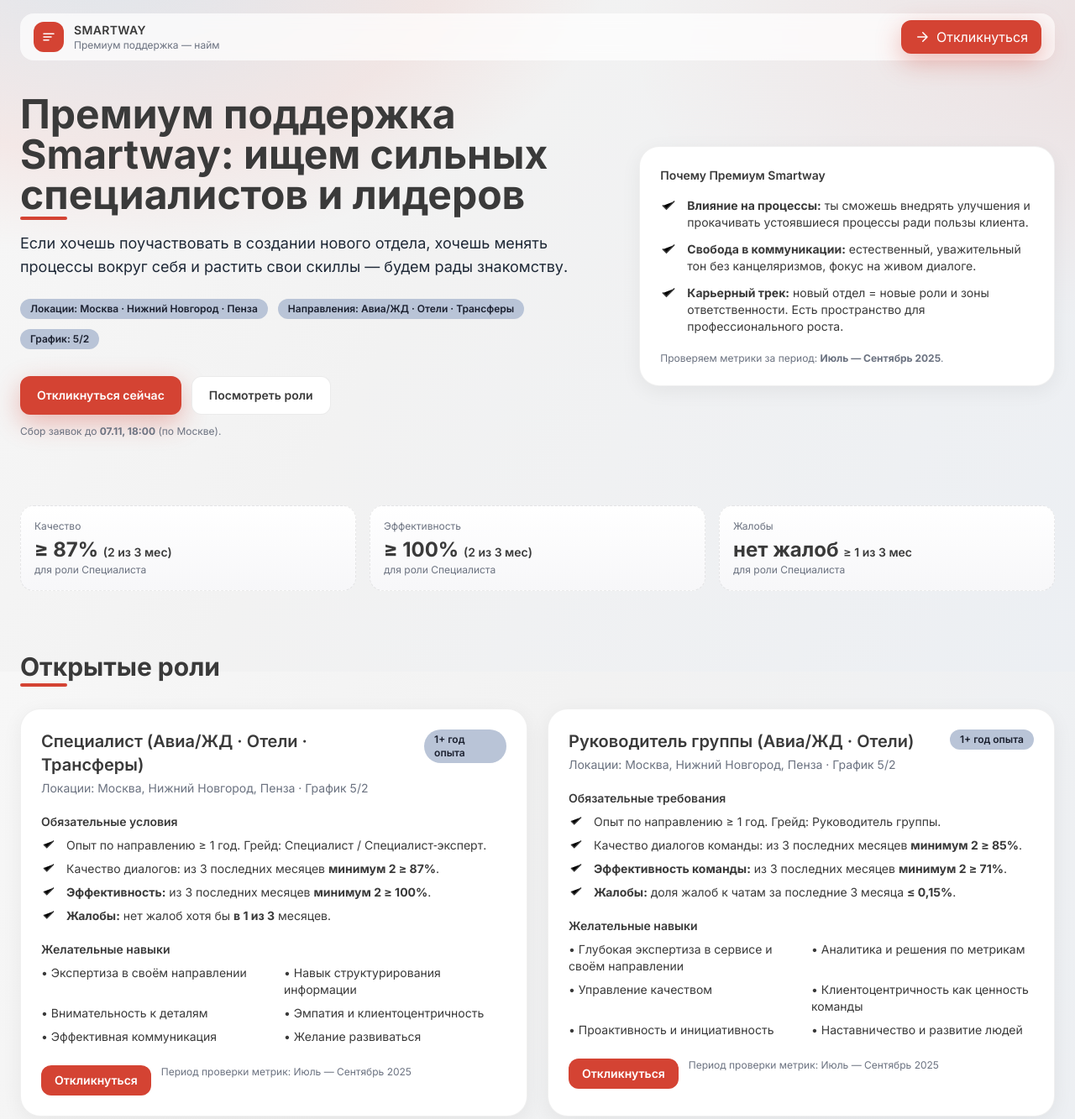
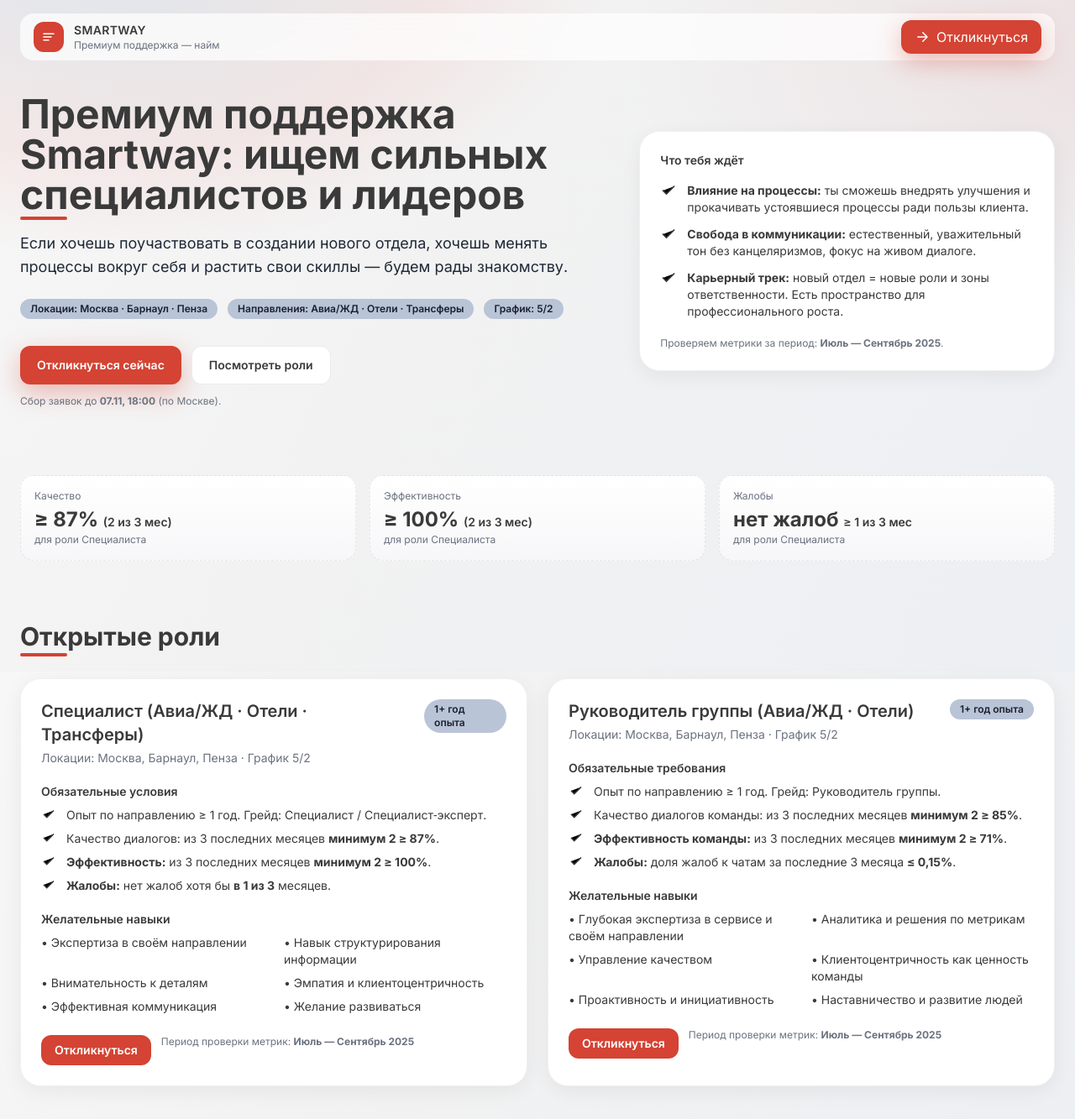
Before and after one commit to MorozovAnton90/area, a plain HTML site: page index.html in a window 1280 px wide. Shown: the top 1333 px of the page at 84% size. Drawn offline with nearby package versions, Linux system fonts and the light colour scheme.

Commit message:
Add files via upload

```diff
--- a/index.html
+++ b/index.html
@@ -4,7 +4,7 @@
   <meta charset="UTF-8" />
   <meta name="viewport" content="width=device-width, initial-scale=1" />
   <title>Smartway — Найм в Премиум Поддержку</title>
-  <meta name="description" content="Присоединяйся к премиум‑поддержке Smartway: роли Специалиста и Руководителя группы. Москва, Нижний Новгород, Пенза. Сильная команда, высокий стандарт сервиса." />
+  <meta name="description" content="Присоединяйся к премиум‑поддержке Smartway: роли Специалиста и Руководителя группы. Москва, Барнаул, Пенза. Сильная команда, высокий стандарт сервиса." />
   <link rel="preconnect" href="https://fonts.googleapis.com">
   <link rel="preconnect" href="https://fonts.gstatic.com" crossorigin>
   <link href="https://fonts.googleapis.com/css2?family=Inter:wght@400;500;600;700&display=swap" rel="stylesheet">
@@ -12,10 +12,10 @@
   <style>
     :root{
       --c-dark:#3A3A3A; /* базовый графит */
-      --c-accent:#D44333; /* акцент (кнопки/метки) */
+      --c-accent:#D44333; /* акцент */
       --c-bg:#F2F2F2; /* светлый фон */
-      --c-muted:#B8B3AF; /* вспомогательный текст/бордеры */
-      --c-cold:#B9C4D7; /* холодный серо‑голубой для карточек/плашек */
+      --c-muted:#B8B3AF; /* текст/бордеры */
+      --c-cold:#B9C4D7; /* плашки */
     }
     html,body{height:100%}
     body{font-family:Inter,system-ui,-apple-system,Segoe UI,Roboto,Helvetica,Arial,"Apple Color Emoji","Segoe UI Emoji"; color:var(--c-dark); background:linear-gradient(120deg,#F7F7F7 0%, var(--c-bg) 40%, #ECEFF3 100%);}
@@ -67,7 +67,7 @@
           <h1 class="text-3xl sm:text-4xl lg:text-5xl font-extrabold leading-tight accent-underline">Премиум поддержка Smartway: ищем сильных специалистов и лидеров</h1>
           <p class="mt-5 lead text-base sm:text-lg">Если хочешь поучаствовать в создании нового отдела, хочешь менять процессы вокруг себя и растить свои скиллы — будем рады знакомству.</p>
           <div class="mt-6 flex flex-wrap items-center gap-3">
-            <span class="badge px-3 py-1 text-xs">Локации: Москва · Нижний Новгород · Пенза</span>
+            <span class="badge px-3 py-1 text-xs">Локации: Москва · Барнаул · Пенза</span>
             <span class="badge px-3 py-1 text-xs">Направления: Авиа/ЖД · Отели · Трансферы</span>
             <span class="badge px-3 py-1 text-xs">График: 5/2</span>
           </div>
@@ -79,7 +79,7 @@
         </div>
         <div class="md:col-span-5">
           <div class="card rounded-3xl p-6">
-            <div class="text-sm font-semibold">Почему Премиум Smartway</div>
+            <div class="text-sm font-semibold">Что тебя ждёт</div>
             <ul class="mt-4 space-y-3 text-sm">
               <li class="flex gap-3 check"><svg width="20" height="20" viewBox="0 0 24 24"><path d="M20 6L9 17l-5-5" stroke="currentColor" stroke-width="2" stroke-linecap="round"/></svg><span><strong>Влияние на процессы:</strong> ты сможешь внедрять улучшения и прокачивать устоявшиеся процессы ради пользы клиента.</span></li>
               <li class="flex gap-3 check"><svg width="20" height="20" viewBox="0 0 24 24"><path d="M20 6L9 17l-5-5" stroke="currentColor" stroke-width="2" stroke-linecap="round"/></svg><span><strong>Свобода в коммуникации:</strong> естественный, уважительный тон без канцеляризмов, фокус на живом диалоге.</span></li>
@@ -125,7 +125,7 @@
           <div class="flex items-start justify-between gap-6">
             <div>
               <h3 class="text-xl font-semibold">Специалист (Авиа/ЖД · Отели · Трансферы)</h3>
-              <p class="mt-1 text-sm muted">Локации: Москва, Нижний Новгород, Пенза · График 5/2</p>
+              <p class="mt-1 text-sm muted">Локации: Москва, Барнаул, Пенза · График 5/2</p>
             </div>
             <span class="hidden sm:inline-flex px-3 py-1 badge text-xs">1+ год опыта</span>
           </div>
@@ -154,7 +154,7 @@
 
           <div class="mt-6 flex flex-wrap gap-3">
             <a class="inline-flex items-center justify-center rounded-xl px-4 py-2 text-white text-sm font-semibold" style="background:var(--c-accent)" target="_blank" rel="noopener" href="https://forms.gle/cDbGyDcJUyr79xXR7">Откликнуться</a>
-            <span class="text-xs muted">Период проверки метрик: Июль — Сентябрь 2025</span>
+            <span class="text-xs muted">Период проверки метрик: <strong>Июль — Сентябрь 2025</strong></span>
           </div>
         </article>
 
@@ -163,7 +163,7 @@
           <div class="flex items-start justify-between gap-6">
             <div>
               <h3 class="text-xl font-semibold">Руководитель группы (Авиа/ЖД · Отели)</h3>
-              <p class="mt-1 text-sm muted">Локации: Москва, Нижний Новгород, Пенза · График 5/2</p>
+              <p class="mt-1 text-sm muted">Локации: Москва, Барнаул, Пенза · График 5/2</p>
             </div>
             <span class="hidden sm:inline-flex px-3 py-1 badge text-xs">1+ год опыта</span>
           </div>
@@ -192,7 +192,7 @@
 
           <div class="mt-6 flex flex-wrap gap-3">
             <a class="inline-flex items-center justify-center rounded-xl px-4 py-2 text-white text-sm font-semibold" style="background:var(--c-accent)" target="_blank" rel="noopener" href="https://forms.gle/cDbGyDcJUyr79xXR7">Откликнуться</a>
-            <span class="text-xs muted">Период проверки метрик: Июль — Сентябрь 2025</span>
+            <span class="text-xs muted">Период проверки метрик: <strong>Июль — Сентябрь 2025</strong></span>
           </div>
         </article>
       </div>
```
